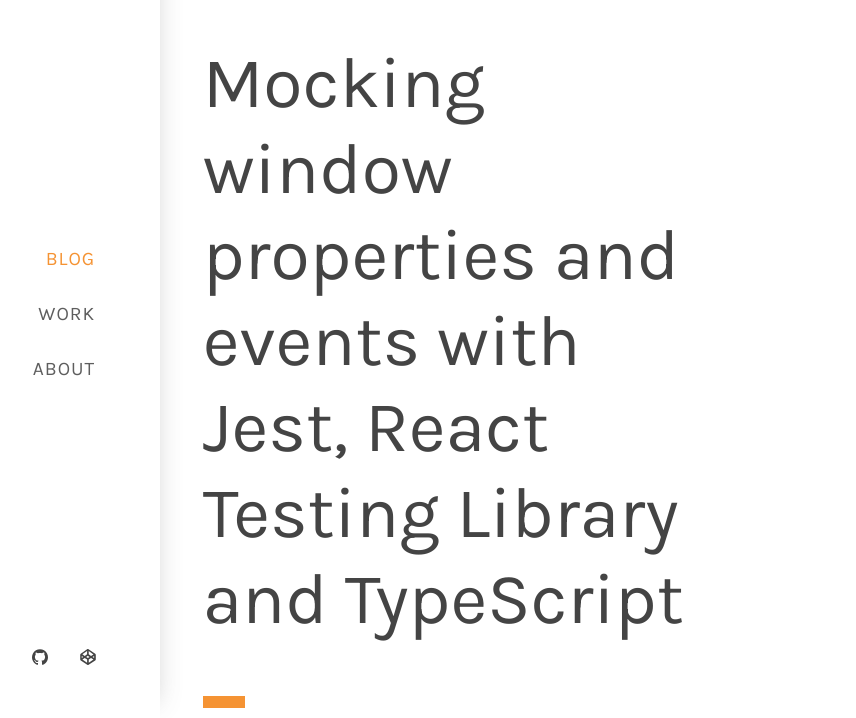
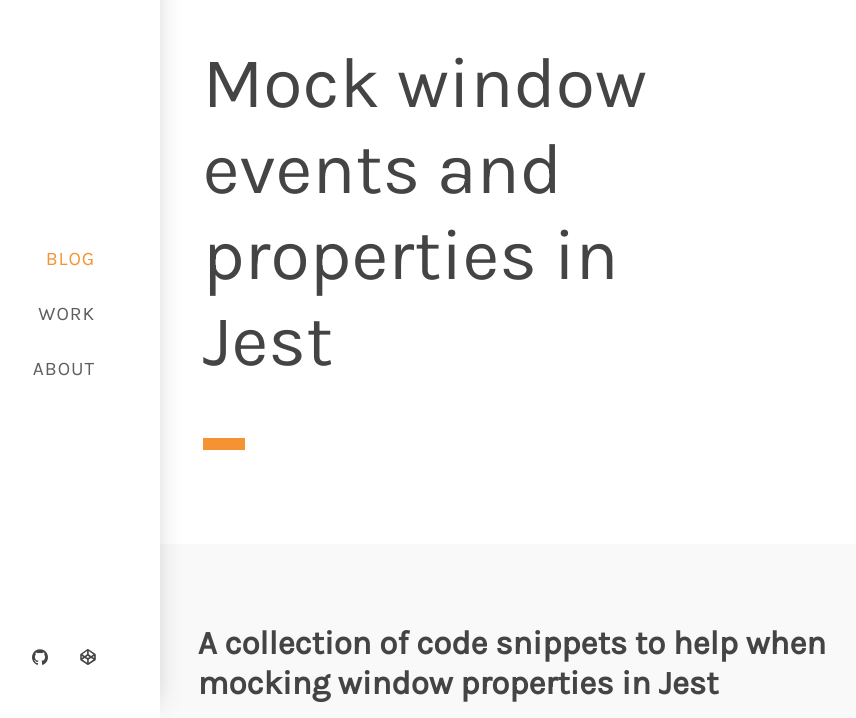
Before and after one commit to alexboffey/alexboffey, a Gatsby site: page /blog/jest-window-mock/ in a window 1280 px wide. Shown: the part 82-800 px from the top of the page, without its empty margins (32-888 px from the left). Built offline with nearby package versions, Linux system fonts and the light colour scheme; Gatsby itself is replaced by a stand-in of ours; some packages are replaced by stand-ins of ours.

Commit message:
Shorter title

```diff
--- a/src/posts/blog/jest-window-mock/index.md
+++ b/src/posts/blog/jest-window-mock/index.md
@@ -1,5 +1,5 @@
 ---
-title: 'Mocking window properties and events with Jest, React Testing Library and TypeScript'
+title: 'Mock window events and properties in Jest'
 subtitle: 'A collection of code snippets to help when mocking window properties in Jest'
 date: '2020-04-12T00:00:00.000Z'
 post_type: 'blog'
```
